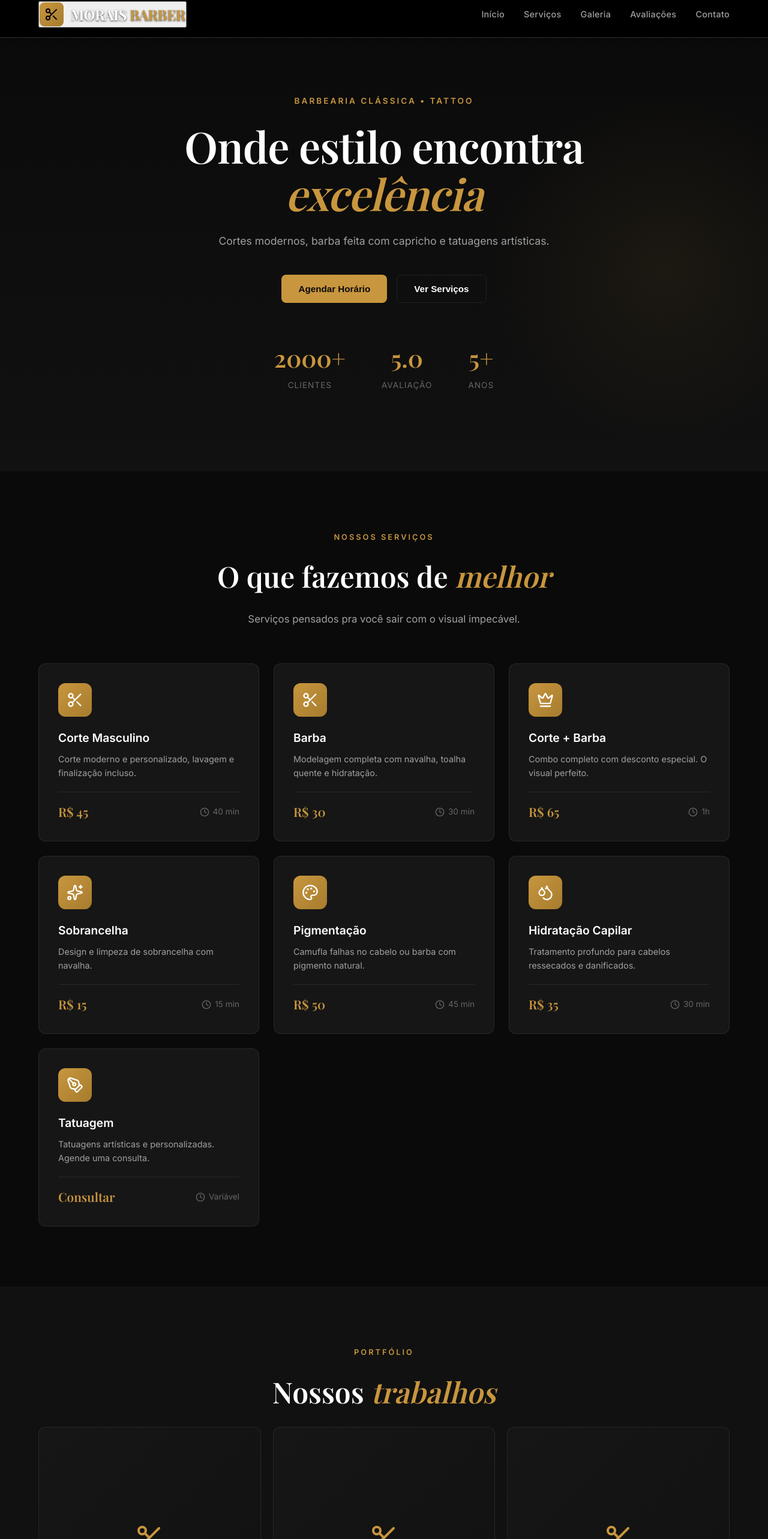
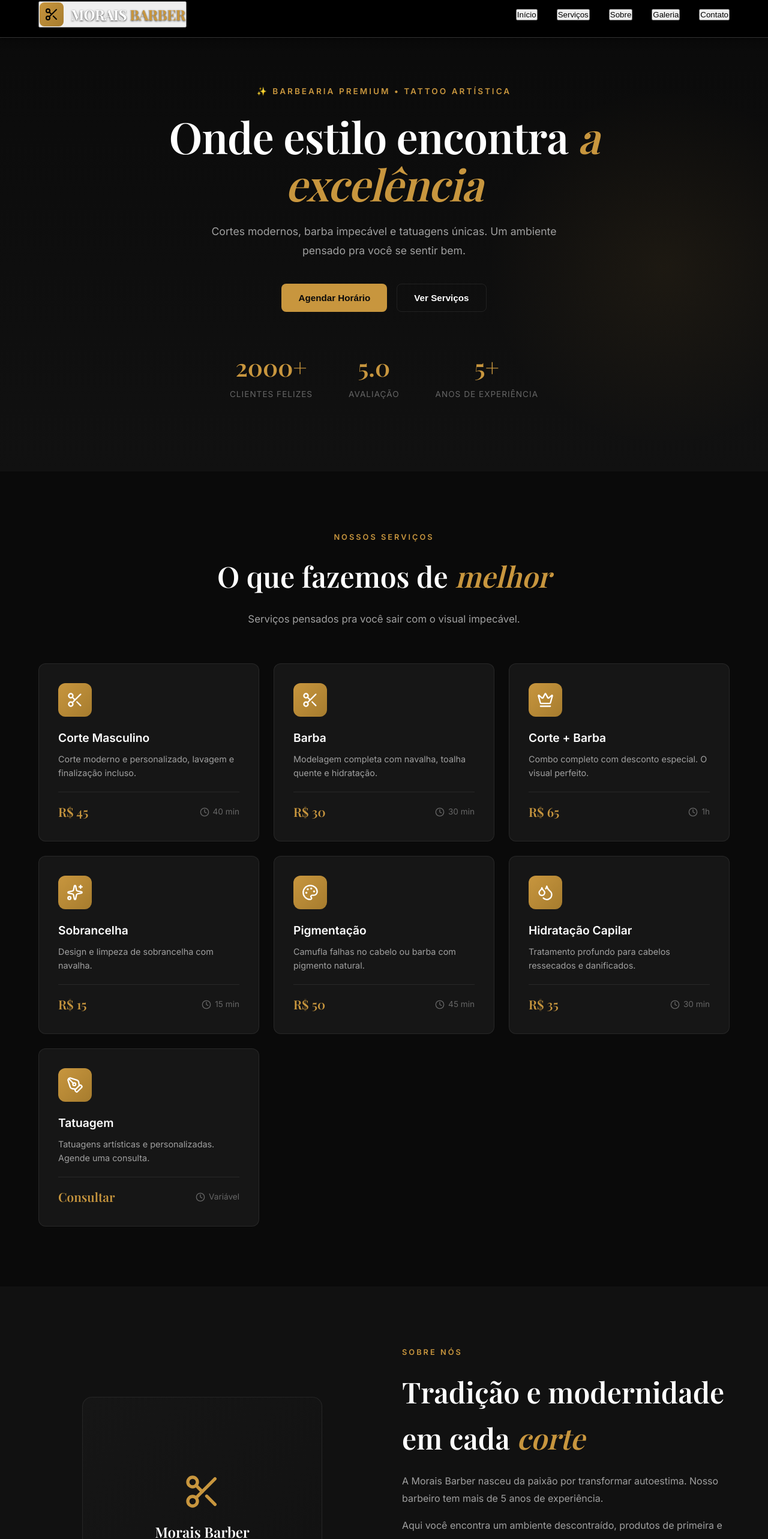
Before and after one commit to cowhezzbiz/Morais-barber, a React (Vite) app: page /#/ in a window 1280 px wide. Shown: the part 14-2580 px from the top of the page at 60% size. Built offline with nearby package versions, Linux system fonts and the light colour scheme; a web font is replaced by a local one.

Commit message:
Melhorias: máscara telefone, Google Maps, botão confirmação

```diff
--- a/src/App.tsx
+++ b/src/App.tsx
@@ -39,13 +39,15 @@ const isValidPhone = (phone: string): boolean => {
   return digits.length >= 10 && digits.length <= 11
 }
 
+const formatPhone = (value: string) => {
+  const digits = value.replace(/\D/g, '')
+  if (digits.length <= 2) return `(${digits}`
+  if (digits.length <= 7) return `(${digits.slice(0, 2)}) ${digits.slice(2)}`
+  return `(${digits.slice(0, 2)}) ${digits.slice(2, 7)}-${digits.slice(7, 11)}`
+}
+
 export default function App() {
   const [menuAberto, setMenuAberto] = useState(false)
-  const scrollToSection = (id: string) => {
-    setMenuAberto(false)
-    const el = document.getElementById(id)
-    if (el) el.scrollIntoView({ behavior: 'smooth' })
-  }
   const [formNome, setFormNome] = useState('')
   const [formTelefone, setFormTelefone] = useState('')
   const [formServico, setFormServico] = useState('')
@@ -54,6 +56,12 @@ export default function App() {
   const [enviado, setEnviado] = useState(false)
   const [loading, setLoading] = useState(false)
   const [erro, setErro] = useState('')
+
+  const scrollToSection = (id: string) => {
+    setMenuAberto(false)
+    const el = document.getElementById(id)
+    if (el) el.scrollIntoView({ behavior: 'smooth' })
+  }
 
   useEffect(() => {
     if (erro) {
@@ -88,6 +96,11 @@ export default function App() {
     }
     return horarios
   }, [])
+
+  const handleTelefoneChange = (e: React.ChangeEvent<HTMLInputElement>) => {
+    const formatted = formatPhone(e.target.value)
+    setFormTelefone(formatted)
+  }
 
   const enviarFormulario = async (e: React.FormEvent) => {
     e.preventDefault()
@@ -129,6 +142,15 @@ export default function App() {
     }
   }
 
+  const galeria = [
+    { id: 1, nome: 'Fade Degradê', descricao: 'Moderno e elegante' },
+    { id: 2, nome: 'Undercut', descricao: 'Estilo urbano' },
+    { id: 3, nome: 'Pompadour', descricao: 'Clássico e ousado' },
+    { id: 4, nome: 'Barba', descricao: 'Modelada com capricho' },
+    { id: 5, nome: 'Social', descricao: 'Perfeito pra trabalho' },
+    { id: 6, nome: 'Moicano', descricao: 'Atitude e estilo' },
+  ]
+
   return (
     <div className="app">
       <nav className={`navbar ${menuAberto ? 'aberto' : ''}`}>
@@ -141,28 +163,28 @@ export default function App() {
             <span className={`hamburger ${menuAberto ? 'ativo' : ''}`}></span>
           </button>
           <ul className={`nav-links ${menuAberto ? 'ativo' : ''}`}>
-            <li><a href="#inicio" className="nav-link" onClick={(e) => { e.preventDefault(); scrollToSection('inicio') }}>Início</a></li>
-            <li><a href="#servicos" className="nav-link" onClick={(e) => { e.preventDefault(); scrollToSection('servicos') }}>Serviços</a></li>
-            <li><a href="#galeria" className="nav-link" onClick={(e) => { e.preventDefault(); scrollToSection('galeria') }}>Galeria</a></li>
-            <li><a href="#avaliacoes" className="nav-link" onClick={(e) => { e.preventDefault(); scrollToSection('avaliacoes') }}>Avaliações</a></li>
-            <li><a href="#contato" className="nav-link" onClick={(e) => { e.preventDefault(); scrollToSection('contato') }}>Contato</a></li>
+            <li><button onClick={() => scrollToSection('inicio')}>Início</button></li>
+            <li><button onClick={() => scrollToSection('servicos')}>Serviços</button></li>
+            <li><button onClick={() => scrollToSection('sobre')}>Sobre</button></li>
+            <li><button onClick={() => scrollToSection('galeria')}>Galeria</button></li>
+            <li><button onClick={() => scrollToSection('contato')}>Contato</button></li>
           </ul>
         </div>
       </nav>
 
       <section id="inicio" className="hero">
         <div className="hero-content">
-          <p className="hero-subtitle">Barbearia Clássica • Tattoo</p>
-          <h1 className="hero-title">Onde estilo encontra <span className="destaque">excelência</span></h1>
-          <p className="hero-desc">Cortes modernos, barba feita com capricho e tatuagens artísticas.</p>
+          <p className="hero-subtitle">✨ Barbearia Premium • Tattoo Artística</p>
+          <h1 className="hero-title">Onde estilo encontra <span className="destaque">a excelência</span></h1>
+          <p className="hero-desc">Cortes modernos, barba impecável e tatuagens únicas. Um ambiente pensado pra você se sentir bem.</p>
           <div className="hero-botoes">
             <button className="btn btn-primary" onClick={() => scrollToSection('contato')}>Agendar Horário</button>
             <button className="btn btn-outline" onClick={() => scrollToSection('servicos')}>Ver Serviços</button>
           </div>
           <div className="hero-stats">
-            <div className="stat"><span className="stat-num">2000+</span><span className="stat-label">Clientes</span></div>
+            <div className="stat"><span className="stat-num">2000+</span><span className="stat-label">Clientes Felizes</span></div>
             <div className="stat"><span className="stat-num">5.0</span><span className="stat-label">Avaliação</span></div>
-            <div className="stat"><span className="stat-num">5+</span><span className="stat-label">Anos</span></div>
+            <div className="stat"><span className="stat-num">5+</span><span className="stat-label">Anos de Experiência</span></div>
           </div>
         </div>
       </section>
@@ -188,47 +210,46 @@ export default function App() {
         </div>
       </section>
 
-      <section id="galeria" className="secao secao-escura">
+      <section id="sobre" className="secao secao-escura">
         <div className="container">
-          <p className="secao-subtitle">PORTFÓLIO</p>
-          <h2 className="secao-titulo">Nossos <span className="destaque">trabalhos</span></h2>
-          <div className="galeria-grid">
-            {['Fade', 'Undercut', 'Pompadour', 'Barba', 'Social', 'Moicano'].map(item => (
-              <div key={item} className="galeria-item">
-                <div className="galeria-item-img"><Scissors size={48} /></div>
-                <p>{item}</p>
+          <div className="sobre-grid">
+            <div className="sobre-img">
+              <div className="img-placeholder">
+                <Scissors size={64} />
+                <p>Morais Barber</p>
+                <small>Desde 2020</small>
               </div>
-            ))}
+            </div>
+            <div className="sobre-texto">
+              <p className="secao-subtitle">SOBRE NÓS</p>
+              <h2 className="secao-titulo">Tradição e modernidade em cada <span className="destaque">corte</span></h2>
+              <p className="sobre-p">A Morais Barber nasceu da paixão por transformar autoestima. Nosso barbeiro tem mais de 5 anos de experiência.</p>
+              <p className="sobre-p">Aqui você encontra um ambiente descontraído, produtos de primeira e o melhor atendimento.</p>
+              <ul className="sobre-lista">
+                <li><CheckCircle size={18} /> Profissional certificado</li>
+                <li><CheckCircle size={18} /> Ambiente confortável</li>
+                <li><CheckCircle size={18} /> Produtos premium</li>
+                <li><CheckCircle size={18} /> Atendimento personalizado</li>
+              </ul>
+            </div>
           </div>
         </div>
       </section>
 
-      <section id="avaliacoes" className="secao">
+      <section id="galeria" className="secao">
         <div className="container">
-          <p className="secao-subtitle">AVALIAÇÕES</p>
-          <h2 className="secao-titulo">O que nossos <span className="destaque">clientes</span> dizem</h2>
-          <div className="google-rating">
-            <div className="rating-score">
-              <span className="rating-num">5.0</span>
-              <div className="rating-stars">
-                <Star fill="#ffc107" color="#ffc107" size={24} />
-                <Star fill="#ffc107" color="#ffc107" size={24} />
-                <Star fill="#ffc107" color="#ffc107" size={24} />
-                <Star fill="#ffc107" color="#ffc107" size={24} />
-                <Star fill="#ffc107" color="#ffc107" size={24} />
+          <p className="secao-subtitle">PORTFÓLIO</p>
+          <h2 className="secao-titulo">Nossos <span className="destaque">trabalhos</span></h2>
+          <p className="secao-desc">Confira alguns estilos realizados por nosso barbeiro.</p>
+          <div className="galeria-grid">
+            {galeria.map(item => (
+              <div key={item.id} className="galeria-item">
+                <div className="galeria-item-img">
+                  <Scissors size={48} />
+                </div>
+                <p>{item.nome}</p>
               </div>
-              <span className="rating-count">+200 avaliações</span>
-            </div>
-          </div>
-          <div className="google-reviews">
-            <div className="review-card">
-              <div className="review-header"><div className="review-avatar">GM</div><div><strong>Geanderson</strong><div className="review-stars"><Star fill="#ffc107" color="#ffc107" size={16} /><Star fill="#ffc107" color="#ffc107" size={16} /><Star fill="#ffc107" color="#ffc107" size={16} /><Star fill="#ffc107" color="#ffc107" size={16} /><Star fill="#ffc107" color="#ffc107" size={16} /></div></div></div>
-              <p className="review-text">"Atendimento e corte impecáveis!"</p>
-            </div>
-            <div className="review-card">
-              <div className="review-header"><div className="review-avatar">CL</div><div><strong>Cliente Leal</strong><div className="review-stars"><Star fill="#ffc107" color="#ffc107" size={16} /><Star fill="#ffc107" color="#ffc107" size={16} /><Star fill="#ffc107" color="#ffc107" size={16} /><Star fill="#ffc107" color="#ffc107" size={16} /><Star fill="#ffc107" color="#ffc107" size={16} /></div></div></div>
-              <p className="review-text">"Corto há mais de 5 anos. Excelência!"</p>
-            </div>
+            ))}
           </div>
         </div>
       </section>
@@ -240,22 +261,83 @@ export default function App() {
           <p className="secao-desc">Escolha o melhor dia e horário pra você.</p>
           <div className="contato-grid">
             <div className="contato-info">
-              <div className="info-item"><span className="info-icone"><MapPin size={24} /></span><div><strong>Endereço</strong><p>R. Potiguara, 974 - Canudos</p></div></div>
-              <div className="info-item"><span className="info-icone"><Phone size={24} /></span><div><strong>Telefone</strong><p>(51) 98130-1035</p></div></div>
-              <div className="info-item"><span className="info-icone"><Clock size={24} /></span><div><strong>Horário</strong><p>Terça a Sexta: 9h às 19:30h</p><p>Sábado: 9h às 17h</p></div></div>
-              <a href="https://wa.me/5551981301035" target="_blank" rel="noopener noreferrer" className="btn-whatsapp"><MessageCircle size={20} /> Agendar pelo WhatsApp</a>
+              <div className="info-item">
+                <span className="info-icone"><MapPin size={24} /></span>
+                <div><strong>Endereço</strong><p>R. Potiguara, 974 - Canudos, NH</p></div>
+              </div>
+              <div className="info-item">
+                <span className="info-icone"><Phone size={24} /></span>
+                <div><strong>Telefone</strong><p>(51) 98130-1035</p></div>
+              </div>
+              <div className="info-item">
+                <span className="info-icone"><Clock size={24} /></span>
+                <div><strong>Horário</strong><p>Terça a Sexta: 9h às 19:30h</p><p>Sábado: 9h às 17h</p></div>
+              </div>
+              <div className="info-item">
+                <span className="info-icone"><Star size={24} /></span>
+                <div><strong>Instagram</strong><p>@moraisbarber.tattoo</p></div>
+              </div>
+              <a href="https://wa.me/5551981301035" target="_blank" rel="noopener noreferrer" className="btn-whatsapp">
+                <MessageCircle size={20} /> Agendar pelo WhatsApp
+              </a>
+              <div className="mapa-container">
+                <iframe
+                  src="https://www.google.com/maps/embed?pb=!1m18!1m12!1m3!1d3516.0!2d-51.1!3d-29.1!2m3!1f0!2f0!3f0!3m2!1i1024!2i768!4f13.1!3m3!1m2!1s0x0%3A0x0!2sR.+Potiguara%2C+974+-29035-490!5e0!3m2!1spt-BR!2sbr!4v1234567890"
+                  width="100%"
+                  height="200"
+                  style={{ border: 0, borderRadius: 12 }}
+                  allowFullScreen
+                  loading="lazy"
+                  referrerPolicy="no-referrer-when-downgrade"
+                  title="Localização Morais Barber"
+                ></iframe>
+              </div>
             </div>
             <div className="contato-form">
               <h3>Envie uma mensagem</h3>
-              {enviado && (<div className="sucesso-msg"><CheckCircle size={18} /> Agendamento enviado!<p className="link-acompanhar"><a href="#/agendamento">Acompanhe aqui</a></p></div>)}
+              {enviado && (
+                <div className="sucesso-msg">
+                  <CheckCircle size={18} /> Agendamento enviado!
+                  <p className="link-acompanhar"><a href="#/agendamento">Acompanhe aqui</a></p>
+                </div>
+              )}
               <form onSubmit={enviarFormulario}>
-                <div className="form-grupo"><label htmlFor="nome">Nome</label><input type="text" id="nome" placeholder="Seu nome" value={formNome} onChange={e => setFormNome(e.target.value)} required disabled={loading} maxLength={100} /></div>
-                <div className="form-grupo"><label htmlFor="telefone">Telefone</label><input type="tel" id="telefone" placeholder="(51) 99999-9999" value={formTelefone} onChange={e => setFormTelefone(e.target.value)} required disabled={loading} /></div>
-                <div className="form-grupo"><label htmlFor="servico">Serviço</label><select id="servico" value={formServico} onChange={e => setFormServico(e.target.value)} required disabled={loading}><option value="">Selecione...</option>{SERVICOS.map(s => <option key={s.id} value={s.nome}>{s.nome} — {s.preco}</option>)}</select></div>
-                <div className="form-grupo"><label htmlFor="horario">Data e Horário</label><select id="horario" value={horario} onChange={e => setHorario(e.target.value)} required disabled={loading}><option value="">Selecione...</option>{horariosDisponiveis.map(h => { const d = new Date(h); const dia = ['Dom','Seg','Ter','Qua','Qui','Sex','Sáb'][d.getDay()]; return <option key={h} value={h}>{dia} {String(d.getDate()).padStart(2,'0')}/{String(d.getMonth()+1).padStart(2,'0')} às {h.split('T')[1]}</option> })}</select></div>
-                <div className="form-grupo"><label htmlFor="mensagem">Mensagem</label><textarea id="mensagem" placeholder="Opcional" value={formMensagem} onChange={e => setFormMensagem(e.target.value)} disabled={loading} maxLength={500}></textarea></div>
+                <div className="form-grupo">
+                  <label htmlFor="nome">Nome</label>
+                  <input type="text" id="nome" placeholder="Seu nome" value={formNome} onChange={e => setFormNome(e.target.value)} required disabled={loading} maxLength={100} />
+                </div>
+                <div className="form-grupo">
+                  <label htmlFor="telefone">Telefone</label>
+                  <input type="tel" id="telefone" placeholder="(51) 99999-9999" value={formTelefone} onChange={handleTelefoneChange} required disabled={loading} maxLength={15} />
+                </div>
+                <div className="form-grupo">
+                  <label htmlFor="servico">Serviço</label>
+                  <select id="servico" value={formServico} onChange={e => setFormServico(e.target.value)} required disabled={loading}>
+                    <option value="">Selecione...</option>
+                    {SERVICOS.map(s => <option key={s.id} value={s.nome}>{s.nome} — {s.preco}</option>)}
+                  </select>
+                </div>
+                <div className="form-grupo">
+                  <label htmlFor="horario">Data e Horário</label>
+                  <select id="horario" value={horario} onChange={e => setHorario(e.target.value)} required disabled={loading}>
+                    <option value="">Selecione...</option>
+                    {horariosDisponiveis.map(h => {
+                      const d = new Date(h)
+                      const dia = ['Dom','Seg','Ter','Qua','Qui','Sex','Sáb'][d.getDay()]
+                      const data = `${String(d.getDate()).padStart(2,'0')}/${String(d.getMonth()+1).padStart(2,'0')}`
+                      const hora = h.split('T')[1]
+                      return <option key={h} value={h}>{dia} {data} às {hora}</option>
+                    })}
+                  </select>
+                </div>
+                <div className="form-grupo">
+                  <label htmlFor="mensagem">Mensagem (opcional)</label>
+                  <textarea id="mensagem" rows={3} placeholder="Alguma observação?" value={formMensagem} onChange={e => setFormMensagem(e.target.value)} disabled={loading} maxLength={500}></textarea>
+                </div>
                 {erro && <p className="erro-msg">{erro}</p>}
-                <button type="submit" className="btn btn-primary btn-full" disabled={loading}>{loading ? 'Enviando...' : 'Enviar'}</button>
+                <button type="submit" className="btn btn-primary btn-full" disabled={loading}>
+                  {loading ? 'Enviando...' : 'Enviar Mensagem'}
+                </button>
               </form>
             </div>
           </div>
@@ -266,12 +348,33 @@ export default function App() {
         <div className="container">
           <div className="footer-grid">
             <div className="footer-col">
-              <div className="logo footer-logo"><span className="logo-icon"><Scissors size={24} /></span><span className="logo-text">MORAIS<span className="logo-highlight"> BARBER</span></span></div>
-              <p className="footer-desc">O melhor da barbearia masculina em um só lugar.</p>
+              <div className="logo footer-logo">
+                <span className="logo-icon"><Scissors size={24} /></span>
+                <span className="logo-text">MORAIS<span className="logo-highlight"> BARBER</span></span>
+              </div>
+              <p className="footer-desc">O melhor da barbearia em Canudos, NH.</p>
             </div>
-            <div className="footer-col"><h4>Contato</h4><ul><li>📍 R. Potiguara, 974</li><li>📞 (51) 98130-1035</li><li>🕐 Ter-Sex 9h-19:30h</li></ul></div>
+            <div className="footer-col">
+              <h4>Links</h4>
+              <ul>
+                <li><button onClick={() => scrollToSection('inicio')}>Início</button></li>
+                <li><button onClick={() => scrollToSection('servicos')}>Serviços</button></li>
+                <li><button onClick={() => scrollToSection('sobre')}>Sobre</button></li>
+                <li><button onClick={() => scrollToSection('galeria')}>Galeria</button></li>
+              </ul>
+            </div>
+            <div className="footer-col">
+              <h4>Contato</h4>
+              <ul>
+                <li>📍 R. Potiguara, 974</li>
+                <li>📞 (51) 98130-1035</li>
+                <li>🕐 Ter-Sex 9h-19:30h</li>
+              </ul>
+            </div>
           </div>
-          <div className="footer-bottom"><p>© 2026 Morais Barber. Todos os direitos reservados.</p></div>
+          <div className="footer-bottom">
+            <p>© 2026 Morais Barber. Todos os direitos reservados.</p>
+          </div>
         </div>
       </footer>
     </div>
```
Also changed, not shown: src/AdminPage.tsx (+13 -0 lines), src/App.css (+18 -2 lines).
